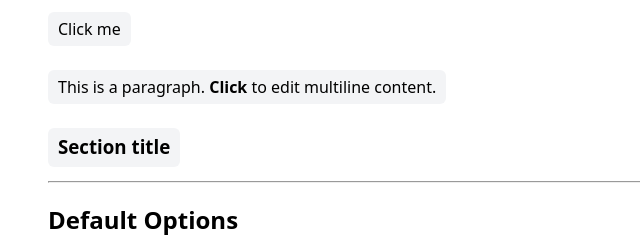
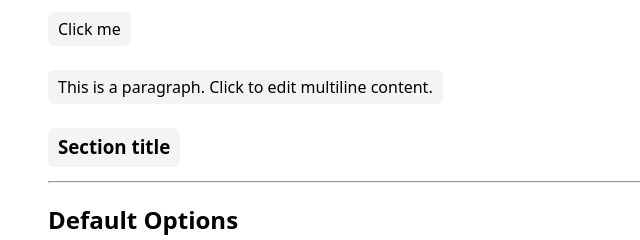
Before and after one commit to hardik-143/content-editable, a plain HTML site: page index.html in a window 1280 px wide. Shown: the part 130-370 px from the top of the page, 0-640 px from the left. Drawn offline with Linux system fonts and the light colour scheme.

Commit message:
Remove bold formatting from editable paragraph in demo

```diff
--- a/index.html
+++ b/index.html
@@ -31,7 +31,7 @@
 
     <div style="margin-top: 12px">
       <p class="editable" data-multiline="true">
-        This is a paragraph. <b>Click</b> to edit multiline content.
+        This is a paragraph. Click to edit multiline content.
       </p>
     </div>
 
```
